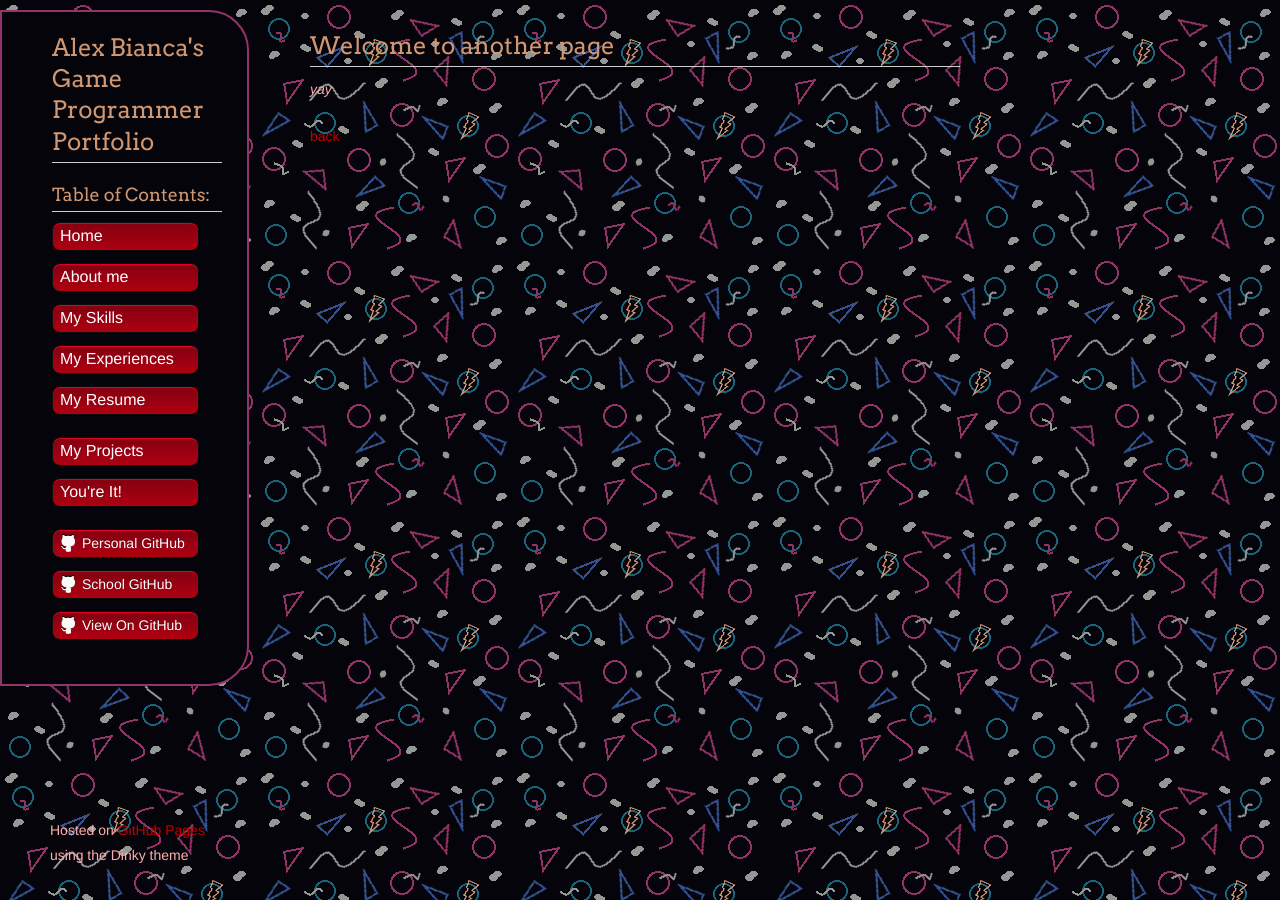
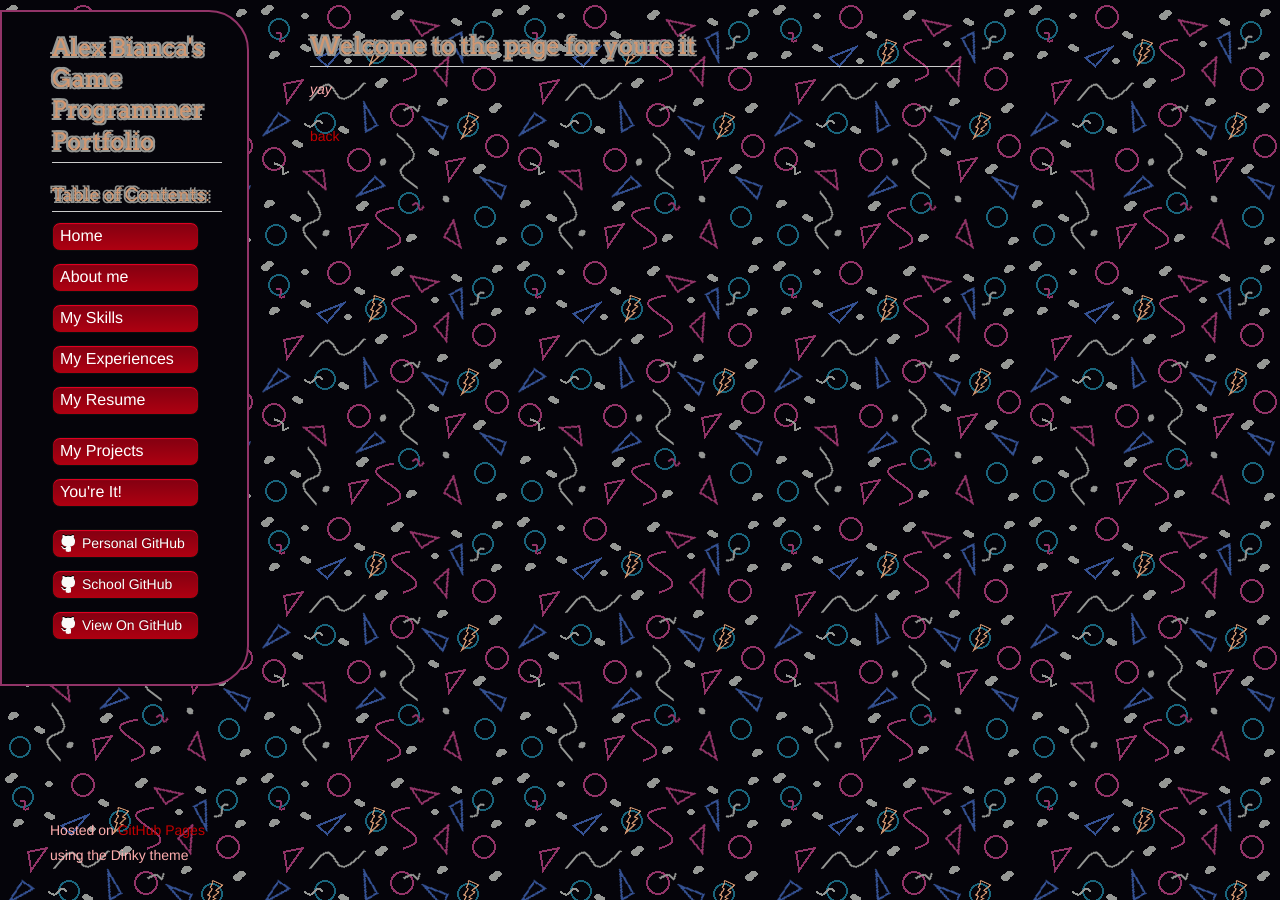
Before and after one commit to goobydaniels/goobydaniels.github.io, a Jekyll site: the page built from youreit-page.md, in a window 1280 px wide. Built offline with Jekyll 4.4.1, drawn with Linux system fonts in a browser that asks for light colours; our own code applies the rules of GitHub Pages for plain Markdown files.

Commit message:
text outline and antoher page rename

```diff
--- a/_sass/jekyll-theme-dinky.scss
+++ b/_sass/jekyll-theme-dinky.scss
@@ -59,6 +59,11 @@ h1, h2, h3, h4, h5, h6 {
   color:#d19771;
   // Header's distance from the top of the screen, space between normal text and a header's break line (as it increases the distance shrinks), space between normal text and a header's break line (as it increases the distance increases)
   margin:20px 0 10px;
+  text-shadow:
+    -2px -2px 0 #959794,
+     2px -2px 0 #959794,
+    -2px  2px 0 #959794,
+     2px  2px 0 #959794;
 }
 
 p, ul, ol, table, dl {
--- a/another-page.md
+++ b/youreit-page.md
@@ -2,7 +2,7 @@
 layout: default
 ---
 
-## Welcome to another page
+## Welcome to the page for youre it
 
 _yay_
 
```
Also changed, not shown: index.md (+2 -2 lines).
